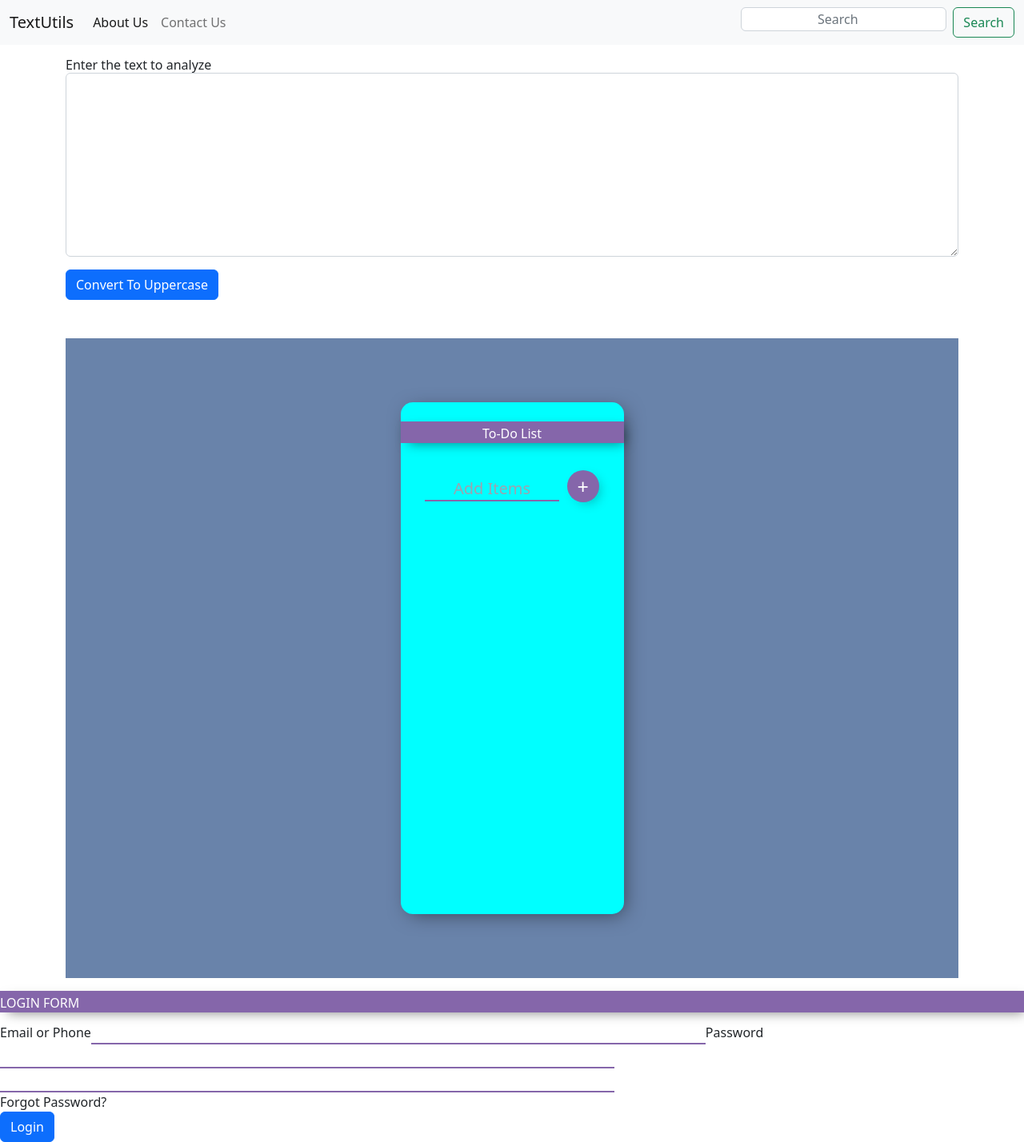
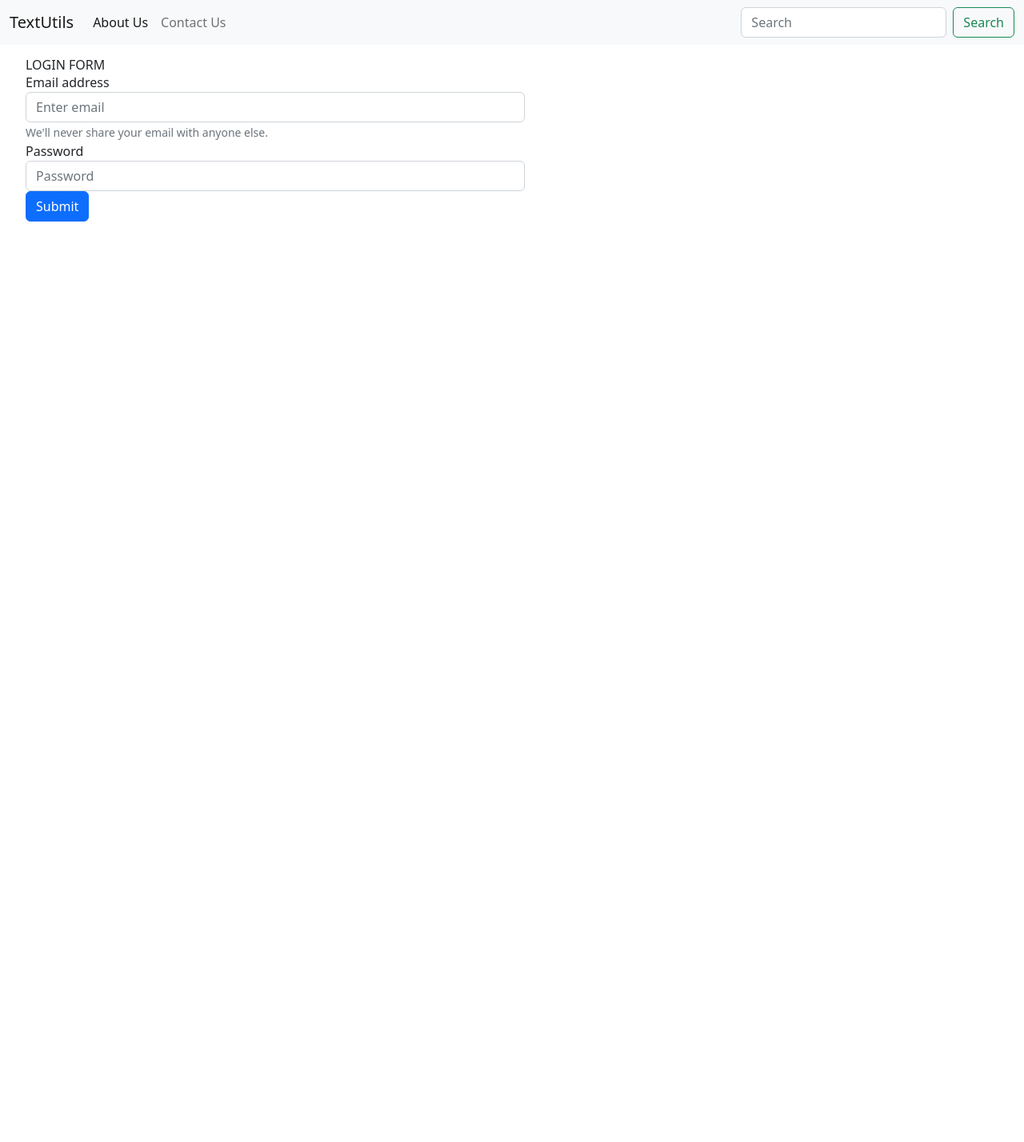
Before and after one commit to mukassar/codewithmukassar, a React (Create React App) app: page / in a window 1280 px wide. Shown: the whole page at 80% size. After the commit the page ends 800 px from the top, so only its background shows below. Built offline with nearby package versions, Linux system fonts and the light colour scheme.

Commit message:
all Components updated

```diff
--- a/src/App.css
+++ b/src/App.css
@@ -1,4 +1,4 @@
-.App {
+/* .App {
   text-align: center;
 }
 
@@ -35,4 +35,4 @@
   to {
     transform: rotate(360deg);
   }
-}
+} */
--- a/src/App.jsx
+++ b/src/App.jsx
@@ -4,8 +4,8 @@ import { StrictMode } from "react";
 import { Home } from "./Components/Home";
 import LoginForm from "./Components/LoginForm";
 
-import TextForm from "./Components/TextForm";
-import Todo from "./Components/Todo";
+// import TextForm from "./Components/TextForm";
+// import Todo from "./Components/Todo";
 
 function App() {
   return (
@@ -14,9 +14,9 @@ function App() {
         <Home title="TextUtils" AboutText="About Us" />
 
         <div className="container my-3">
-          <TextForm heading="Enter the text to analyze" />
+          {/* <TextForm heading="Enter the text to analyze" /> */}
 
-          <Todo />
+          {/* <Todo /> */}
           {/* <BesicForm/>   */}
         </div>
         {/* <Fetch /> */}
--- a/src/Components/LoginForm.jsx
+++ b/src/Components/LoginForm.jsx
@@ -2,28 +2,35 @@ import React from "react";
 
 const LoginForm = () => {
   return (
-    <div>
+    <div style={{ marginLeft: "2rem" }}>
       <h1>LOGIN FORM</h1>
-      <div class="data">
-        <label>Email or Phone</label>
-        <input type="text" />
-        <label>Password</label>
-        <input type="password" />
-        <input type="password" />
-        <div class="forgot-pass">
-          <a href="#">Forgot Password?</a>
+      <form style={{ maxWidth: "50%" }}>
+        <div className="form-group">
+          <label for="exampleInputEmail1">Email address</label>
+          <input
+            type="email"
+            className="form-control"
+            id="exampleInputEmail1"
+            aria-describedby="emailHelp"
+            placeholder="Enter email"
+          />
+          <small id="emailHelp" className="form-text text-muted">
+            We'll never share your email with anyone else.
+          </small>
         </div>
-        <div>
-          <button
-            style={{ bgColor: "black" }}
-            className="btn btn-primary"
-            type="Submit"
-          >
-            {" "}
-            Login{" "}
-          </button>
+        <div className="form-group">
+          <label for="exampleInputPassword1">Password</label>
+          <input
+            type="password"
+            className="form-control"
+            id="exampleInputPassword1"
+            placeholder="Password"
+          />
         </div>
-      </div>
+        <button type="submit" className="btn btn-primary">
+          Submit
+        </button>
+      </form>
     </div>
   );
 };
--- a/src/Components/Todo.css
+++ b/src/Components/Todo.css
@@ -1,4 +1,4 @@
-.center_div{
+/* .center_div{
     background-color: aqua;
     width: 25%;
     height: 80vh;
@@ -73,4 +73,4 @@
   }
   ol{
     margin-top: 30px;
-  }
+  } */
```
